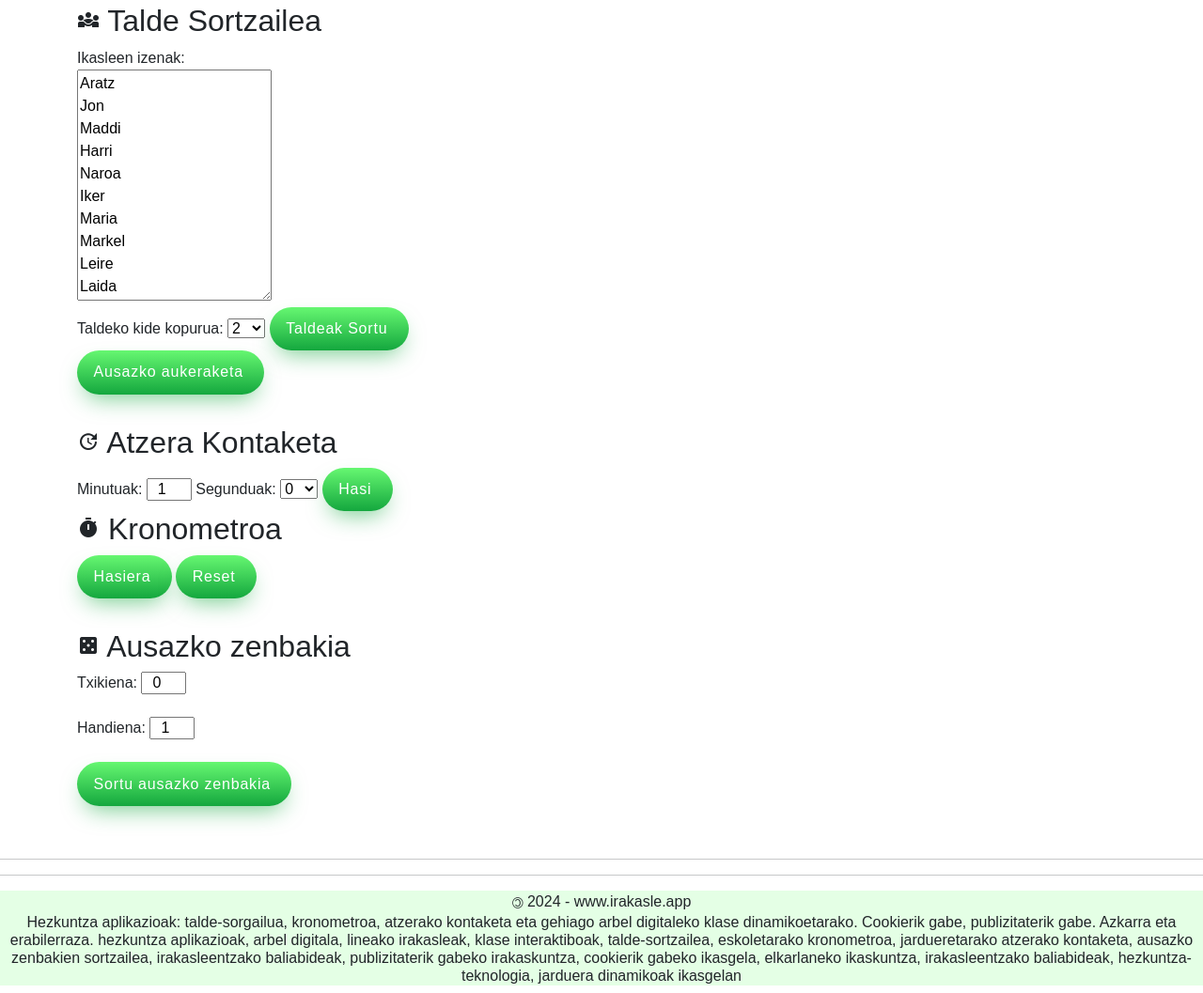
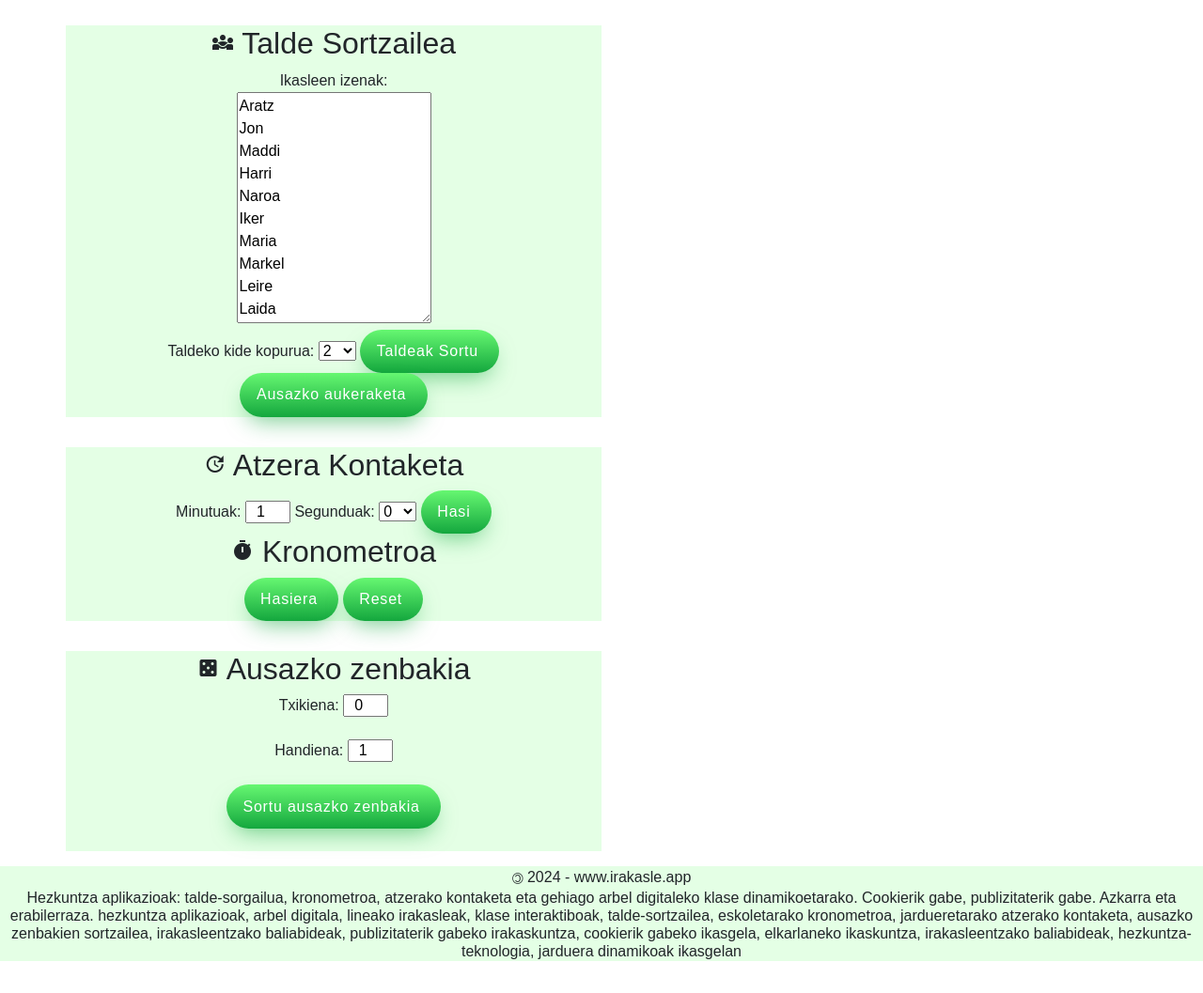
Before and after one commit to hodeiez/irakasleapp, a plain HTML site: page index.html in a window 1280 px wide. Shown: the part 442-1499 px from the top of the page at 94% size. After the commit the page ends 1473 px from the top, so only its background shows below. Drawn offline with nearby package versions, Linux system fonts and the light colour scheme.

Commit message:
responsiboa egiten

```diff
--- a/index.html
+++ b/index.html
@@ -68,8 +68,7 @@
 		#burua {
 			position: absolute;
 			top: -2px;
-			left: 10px;
-			width: 98%;
+			width: 100%;
 			background-color: #4CAF50;
 			text-align: center;
 			color: #FFFFFF;
@@ -80,6 +79,10 @@
 		}
 
 		.berdeArgie {
+			background-color: #E4ffe5;
+		}
+
+		.berdeAtzea {
 			background-color: #E4ffe5;
 		}
 
@@ -138,6 +141,7 @@
 
 
 		}
+
 		#zutabe4 {
 			color: #4CAF50;
 			/* 	position:absolute;
@@ -146,11 +150,11 @@
 			margin-top:590px; */
 			font-size: 180px;
 		}
-
 	</style>
 </head>
 
 <body>
+
 
 
 	<div id="burua">
@@ -160,27 +164,31 @@
 		Cookie eta Publizitate gabeko gunea.
 
 	</div>
+	<div class="container">
 		<div class="text-center">
 			<p>
-		<h2>IRAKASLE.APP</h2> ikasgelan askotan erabiltzen ditugun oinarrizko aplikazio multzo super-sinple bat da.<br>
+			<h2>IRAKASLE.APP</h2> ikasgelan askotan erabiltzen ditugun oinarrizko aplikazio multzo super-sinple bat
+			da.<br>
 			Sarean publizitatez beteriko hainbat aukera daude, gainera ez dute euskarazko aukerarik.<br> Horregaitik
 			ikasgelarako zerbait egokiagoa nahi genuenez web hau sortu eta martxan jarri dugu, irakasleek sortua
 			irakasleentzako.
 
 			<br>
-		<p><i class="material-icons">touch_app</i> ERABILERA: Ezkerraldean dauden botoi berdeetan klikatu parametroak
+			<p><i class="material-icons">touch_app</i> ERABILERA: Ezkerraldean dauden botoi berdeetan klikatu
+				parametroak
 				nahi bezala aldatu ondoren.</p>
 			<p><i class="material-icons">refresh</i> Ezabatzeko orrialde hau birkargatu dezakezu.</p>
-		<p> <span class="copyleft">&copy;</span> Web hau eta erabilitako HTML,CSS eta JS kodea Copyleft lizentziapean
+			<p> <span class="copyleft">&copy;</span> Web hau eta erabilitako HTML,CSS eta JS kodea Copyleft
+				lizentziapean
 				argitaratzen da, edonork berreabili edo modifika dezake -www.irakasle.app- autoretza aitortuz.
 			<p><i class="material-icons">outgoing_mail</i> Aplikazioa hobetzeko bidali zure iruzkinak info@irakasle.app
 				helbidera.</p>
 
 			<p> ESKERRIK ASKO!</p>
 		</div>
-	<div class="container">
-		<div class="taldekSortu row py-3">
-			<div class="col-sm">
+
+		<div class="taldekSortu row py-3 ">
+			<div class=" col-md-6 m-auto text-center berdeAtzea">
 				<h2><i class="material-icons">diversity_3</i> Talde Sortzailea</h2>
 				<form>
 					<label for="izenak">Ikasleen izenak:</label> </br>
@@ -214,15 +222,15 @@ Laida</textarea> </br>
 
 
 			</div>
-			<div class="col-sm">
-				<div id="zutabe2">
+			<div id="zutabe2" class="col-md-6 m-auto">
+
 				<!-- Hemen taldeen zerrenda erakutsiko da -->
-				</div>
+
 			</div>
 
 		</div>
-		<div class="atzeraKonta row py-3">
-			<div class="atzeraKontaForm col-sm">
+		<div class="atzeraKonta row py-3 ">
+			<div class="atzeraKontaForm col-md-6 m-auto text-center berdeAtzea">
 				<h2> <i class="material-icons">update</i> Atzera Kontaketa</h2>
 				<label for="minutes">Minutuak:</label>
 				<input type="number" id="minutes" min="0" value="1" style="width:3em;height:1px;font-size:1em">
@@ -241,14 +249,14 @@ Laida</textarea> </br>
 				<button id="hasieraGeldituBtn">Hasiera</button>
 				<button id="berrabiaraziBtn">Reset</button>
 			</div>
-			<div class="col-sm">
+			<div class="col-md-6 m-auto">
 				<div id="zutabe3">
 					<!-- Hemen atzerakontua ikusiko da -->
 				</div>
 			</div>
 		</div>
-		<div class="ausazkoa row py-3">
-				<div class="ausazkoForm col-sm">
+		<div class="ausazkoa row py-3 ">
+			<div class="ausazkoForm col-md-6 m-auto text-center berdeAtzea">
 				<h2><i class="material-icons">casino</i> Ausazko zenbakia</h2>
 				<label for="minZenb">Txikiena:</label>
 				<input type="number" id="minZenb" min="0" value="0" style="width:3em;height:1px;font-size:1em">
@@ -259,7 +267,7 @@ Laida</textarea> </br>
 				<button id="sortuBtn">Sortu ausazko zenbakia</button>
 				<br><br>
 			</div>
-				<div class="col-sm">
+			<div class="col-md-6 m-auto">
 				<div id="zutabe4">
 					<!-- ausazko zenbakia erakusteko-->
 				</div>
@@ -268,85 +276,11 @@ Laida</textarea> </br>
 
 
 
-	</div>
-	<div id="zutabe1">
-
-		<!-- <h2><i class="material-icons">diversity_3</i> Talde Sortzailea</h2>
-	<form>
-		<label for="izenak">Ikasleen izenak:</label> </br>
-		<textarea id="izenak" rows="10">Aratz
-Jon
-Maddi
-Harri
-Naroa
-Iker
-Maria
-Markel
-Leire
-Laida</textarea> </br>
-
-		<label for="talde-integranteak">Taldeko kide kopurua:</label>
-		<select id="talde-integranteak">
-			<option value="2">2</option>
-			<option value="3">3</option>
-			<option value="4">4</option>
-			<option value="5">5</option>
-			<option value="6">6</option>
-			<option value="7">7</option>
-			<option value="8">8</option>
-			<option value="9">9</option>
-			<option value="10">10</option>
-		</select>
-
-		<button type="button"  onclick="taldeakSortu()">Taldeak Sortu</button><br>
-                <button id="randomNameBtn"   type="button"  onclick="selectRandomName()">Ausazko aukeraketa</button>
-	</form> -->
-		<hr>
-<!-- 		<h2> <i class="material-icons">update</i> Atzera Kontaketa</h2>
-		<label for="minutes">Minutuak:</label>
-		<input type="number" id="minutes" min="0" value="1" style="width:3em;height:1px;font-size:1em">
-		<label for="seconds">Segunduak:</label>
-		<select id="seconds">
-			<option value="0">0</option>
-			<option value="10">10</option>
-			<option value="20">20</option>
-			<option value="30">30</option>
-			<option value="40">40</option>
-			<option value="50">50</option>
-		</select>
-		<button id="startBtn">Hasi</button>
-		</br>
-		<h2><i class="material-icons">timer</i> Kronometroa </h2>
-		<button id="hasieraGeldituBtn">Hasiera</button>
-		<button id="berrabiaraziBtn">Reset</button> -->
-
-		<hr>
-<!-- 		<h2><i class="material-icons">casino</i> Ausazko zenbakia</h2>
-		<label for="minZenb">Txikiena:</label>
-		<input type="number" id="minZenb" min="0" value="0" style="width:3em;height:1px;font-size:1em">
-		<br><br>
-		<label for="maxZenb">Handiena:</label>
-		<input type="number" id="maxZenb" min="0" value="100" style="width:3em;height:1px;font-size:1em">
-		<br><br>
-		<button id="sortuBtn">Sortu ausazko zenbakia</button>
-		<br><br> -->
-
-	</div>
-	<!-- 	<div id="zutabe2">
-		Hemen taldeen zerrenda erakutsiko da
 
 
 
-
-
-	</div> -->
-<!-- 	<div id="zutabe3">
-		 Hemen atzerakontua ikusiko da
 	</div>
-	<div id="zutabe4">
-		<!--ausazko zenbakia erakusteko
-	</div> -->
-	<footer id="orrioina" class="berdeArgie text-center">
+	<footer id="orrioina" class="berdeArgie text-center p-0">
 		<span class="copyleft">&copy;</span> 2024 - www.irakasle.app <br>
 		<h6>
 			Hezkuntza aplikazioak: talde-sorgailua, kronometroa, atzerako kontaketa eta gehiago arbel digitaleko klase
```
Lines whose indentation alone changed are shown as unchanged.
